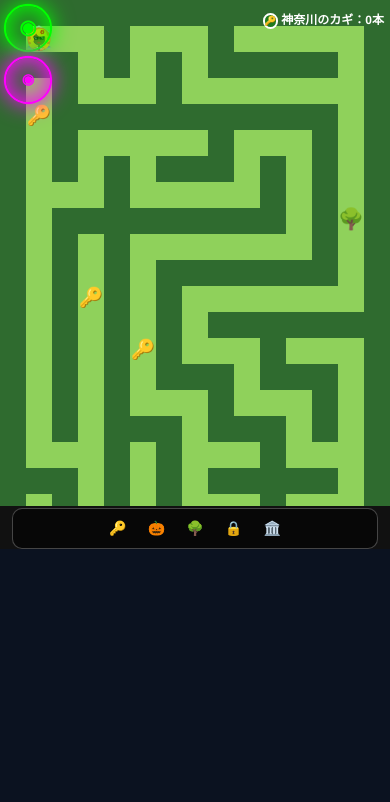
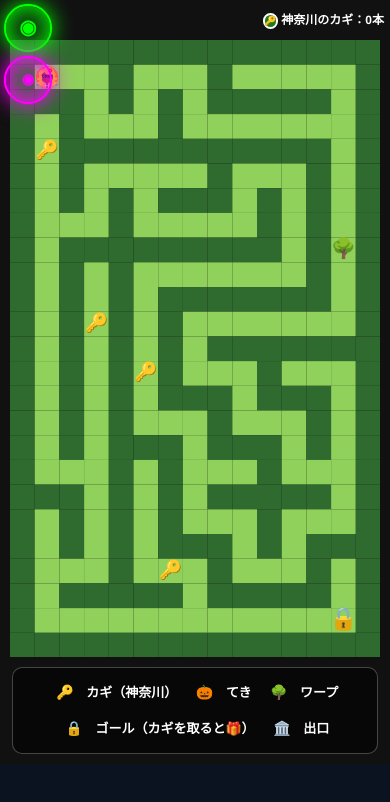
Before and after one commit to nisino25/ce-n-game, a Vue app: page /cave-adventure/cave-game in a window 390 px wide. Shown: the top 802 px of the page. Built offline with nearby package versions, Linux system fonts and the light colour scheme.

Commit message:
洞窟バグ修正

```diff
--- a/src/views/CaveAdventure/CaveGame.vue
+++ b/src/views/CaveAdventure/CaveGame.vue
@@ -58,6 +58,7 @@
         <ul v-if="areaInfo" class="legend legend-bottom">
             <li v-for="item in legendItems" :key="item.label">
                 <span class="legend-icon" :class="item.badgeClass" :style="item.badgeStyle">{{ item.icon }}</span>
+                {{ item.label }}
             </li>
         </ul>
     </div>
@@ -272,19 +273,17 @@ export default {
         },
 
         resize() {
+            const maxWidth = window.innerWidth * 0.95;
+            const maxHeight = window.innerHeight * 0.90;
 
-            if (window.innerWidth <= 767) {
-                this.CELL = window.innerWidth / this.COLS;
-                this.canvas.width = this.CELL * this.COLS;
-                this.canvas.height = Math.min(this.CELL * this.ROWS, window.innerHeight * 0.6);
-            } else {
-                this.CELL = Math.min(
-                    window.innerWidth / this.COLS,
-                    window.innerHeight / this.ROWS
-                );
-                this.canvas.width = this.CELL * this.COLS;
-                this.canvas.height = this.CELL * this.ROWS;
-            }
+            this.CELL = Math.min(
+                maxWidth / this.COLS,
+                maxHeight / this.ROWS
+            );
+
+            this.canvas.width = this.CELL * this.COLS;
+            this.canvas.height = this.CELL * this.ROWS;
+
         },
 
         resetGame(areaId) {
@@ -1172,22 +1171,8 @@ canvas{
 @media (max-width: 767px){
     .legend-side{display:none}
     .legend-bottom{
-        display: flex;
-        flex-wrap: wrap;
-        justify-content: center;
-        gap: 12px;
-        margin: 2px 12px 10px 12px;
-        color: #fff;
-        font-size: 13px;
-        padding: 6px 12px;
-    }
-    /* 各項目（li）を縦並びにして、ラベルを上、内容を下にする */
-    .legend-bottom li {
-        display: flex;
-        flex-direction: column;
-        align-items: center;
-        gap: 2px;
-        padding: 0;
+        display:flex;flex-wrap:wrap;justify-content:center;gap:4px 14px;
+        margin:10px 12px;color:#fff;font-size:13px;
     }
 }
 .key-pop{
@@ -1268,12 +1253,10 @@ canvas{
 }
 *{box-sizing:border-box; }
 body{
-    margin: 0;
-    font-family: sans-serif;
-    min-height: 100vh; display: block;
-    background: radial-gradient(circle,#5b4732,#1d1711);
+margin:0;font-family:sans-serif;height:100vh;
+display:flex;justify-content:center;align-items:center;flex-direction:column;
+background:radial-gradient(circle,#5b4732,#1d1711);
 }
-
 #result{
   color:#fff;
   font-weight:900;
@@ -1419,38 +1402,22 @@ width:95%;height:80%;background:white;border-radius:16px;padding:16px;
 
     .keyCount{ top:6px !important; right:6px !important; font-size:12px !important; }
     .keyCount img{ display:none; }
-    /* ★追加：スマホで迷路（コンテンツ全体）を一番上から表示させる */
-    .bg-\[\#111\] { margin-top: 0 !important;}
 }
 
 @media (max-width: 767px){
-    /* 画面の一番上からコンテンツを配置する */
-    html, body {
-        margin: 0 !important;
-        padding: 0 !important;
-        display: block !important;
-        align-items: initial !important;
-        justify-content: initial !important;
-        min-height: 100vh !important;
+    body {
+        height: auto;
+        min-height: 100vh;
+        overflow-x: hidden;
     }
-    /* 迷路とカード一覧を囲んでいる親要素を強制的に上寄せにする */
     .bg-\[\#111\] {
-        margin-top: 0 !important;
-        padding-top: 0 !important;
-        transform: none !important;
-    }
-    /* キャンバス自体の位置も強制固定 */
-    canvas {
-        display: block !important;
-        margin: 0 auto !important;
-    }
-}
-@media (max-width: 767px) {
-    /* スマホのときはbodyの中心寄せと高さ固定を解除して上部に配置する */
-    body {
-        align-items: flex-start !important;
-        height: auto !important;
-        min-height: 100vh !important;
+        max-width: 100vw;
+        overflow: hidden;
+        display: flex;
+        flex-direction: column;
+        align-items: center;
+        justify-content: center; /* ★ここを center にすることで真ん中に固定されます */
+        flex-grow: 1;
     }
 }
 
@@ -1474,4 +1441,8 @@ width:95%;height:80%;background:white;border-radius:16px;padding:16px;
   transition: width 1.5s ease, height 1.5s ease;
 }
 
+canvas {
+    touch-action: none;
+    margin-top: 40px;
+}
 </style>
```
